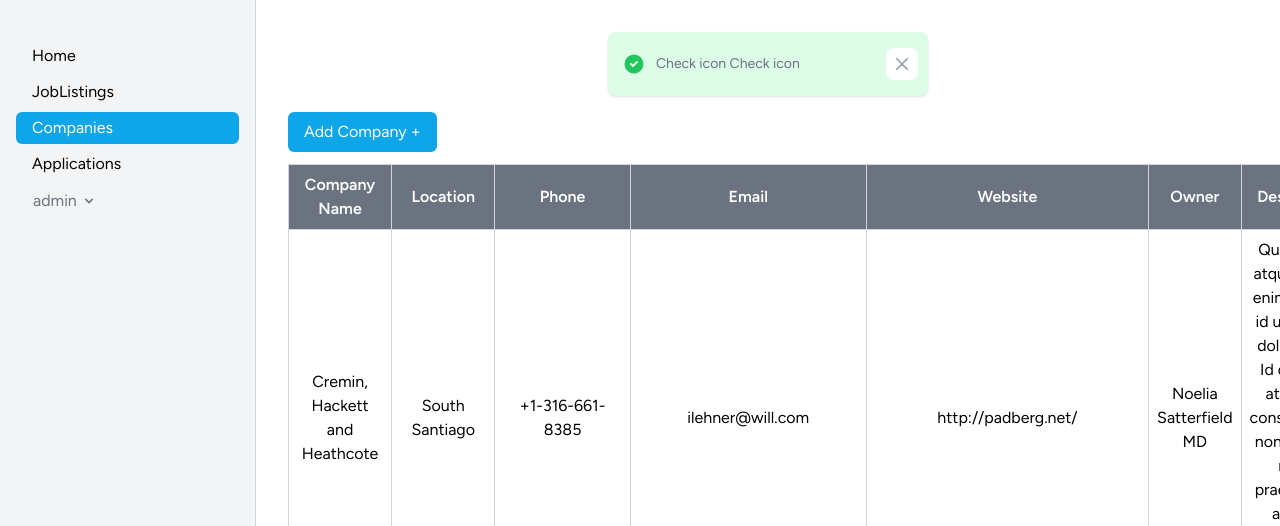
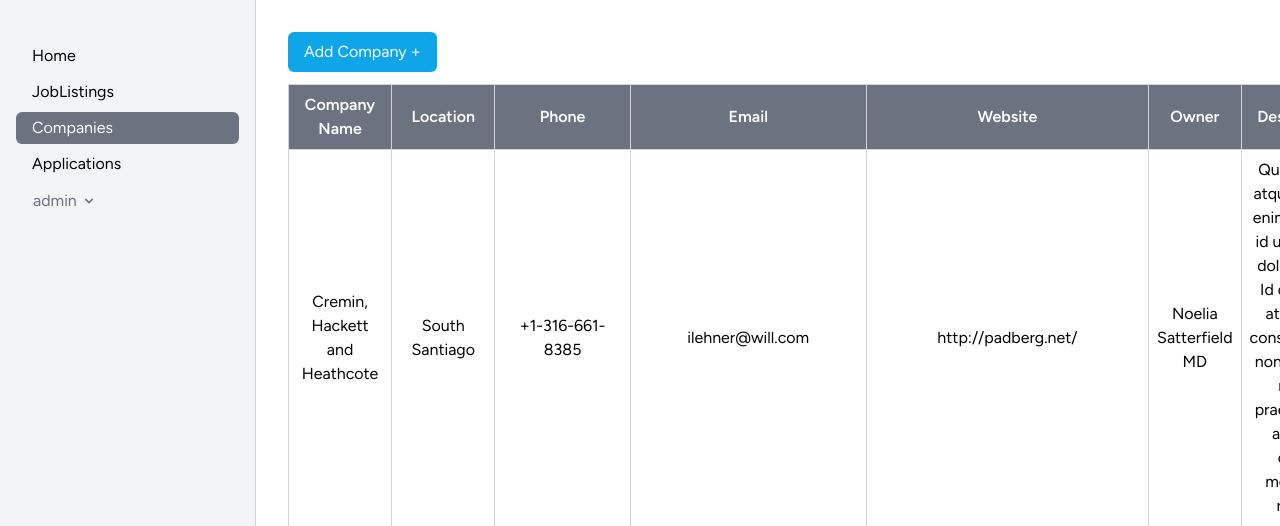
Before and after one commit to AliAbdulhame2d/job-portal, a Laravel app: page /admin/companies in a window 1280 px wide. Shown: the part 64-590 px from the top of the page. Run offline with Laravel 12, Linux system fonts and the light colour scheme; a user stored in the database is signed in; data comes from the database, SQL or seed files in the repository; style sheets or scripts are compiled from the project's sources.

Commit message:
Improving

```diff
--- a/resources/views/components/alert.blade.php
+++ b/resources/views/components/alert.blade.php
@@ -1,6 +1,6 @@
 <div x-data="{open_success: true, open_danger: true}" class="flex justify-center">
 
-    @if (!session()->has('success'))
+    @if (session()->has('success'))
         <div id="toast-success"
 
             class="flex items-center w-full max-w-xs p-4 mb-4 text-gray-500 bg-green-100 rounded-lg shadow dark:text-gray-400 dark:bg-gray-800 transition-all duration-500 ease-in-out transform origin-top"
@@ -14,10 +14,9 @@
                 <span class="sr-only">Check icon</span>
             </div>
 
-            <div class="ml-3 text-sm font-normal">Check icon Check icon{{session('success')}}</div>
+            <div class="ml-3 text-sm font-normal">{{session('success')}}</div>
 
-            <!-- قمنا بترك @click="open=false" كما هي لتقوم بإغلاق التنبيه -->
-            <button @click="open_success = false" type="button" class="ml-auto -mx-1.5 -my-1.5 bg-white text-gray-400 hover:text-gray-900 rounded-lg focus:ring-2 focus:ring-gray-300 p-1.5 hover:bg-gray-100 inline-flex items-center justify-center h-8 w-8 dark:text-gray-500 dark:hover:text-white dark:bg-gray-800 dark:hover:bg-gray-700" data-dismiss-target="#toast-success" aria-label="Close">
+             <button @click="open_success = false" type="button" class="ml-auto -mx-1.5 -my-1.5 bg-white text-gray-400 hover:text-gray-900 rounded-lg focus:ring-2 focus:ring-gray-300 p-1.5 hover:bg-gray-100 inline-flex items-center justify-center h-8 w-8 dark:text-gray-500 dark:hover:text-white dark:bg-gray-800 dark:hover:bg-gray-700" data-dismiss-target="#toast-success" aria-label="Close">
                 <span class="sr-only">Close</span>
                 <svg class="w-3 h-3" aria-hidden="true" xmlns="http://www.w3.org/2000/svg" fill="none" viewBox="0 0 14 14">
                     <path stroke="currentColor" stroke-linecap="round" stroke-linejoin="round" stroke-width="2" d="m1 1 6 6m0 0 6 6M7 7l6-6M7 7l-6 6"/>
--- a/resources/views/layouts/admin.blade.php
+++ b/resources/views/layouts/admin.blade.php
@@ -42,17 +42,17 @@
         <main class="flex flex-1 overflow-hidden">
             <aside :class="open ? 'translate-x-0' : '-translate-x-full'" class="bg-gray-100 fixed top-17 left-0 h-full w-64 pt-10 p-4 border-r border-r-gray-300 overflow-y-auto transform transition-transform duration-300 md:translate-x-0 md:static">
                 <ul class="text-left">
-                    <li class="hover:text-white mb-1 p-1 px-4 rounded-md {{request()->routeIs('admin.dashboard')? 'bg-sky-500 text-white' : 'hover:bg-sky-500'}}"><a href="{{route('admin.dashboard')}}">Home</a></li>
-                    <li class="hover:text-white mb-1 p-1 px-4 rounded-md {{request()->routeIs('admin.jobListings.*')? 'bg-sky-500 text-white' : 'hover:bg-sky-500'}}"><a href="{{route('admin.joblistings.index')}}">JobListings</a></li>
-                    <li class="hover:text-white mb-1 p-1 px-4 rounded-md {{request()->routeIs('admin.companies.*')? 'bg-sky-500 text-white' : 'hover:bg-sky-500'}}"><a href="{{route('admin.companies.index')}}">Companies</a></li>
-                    <li class="hover:text-white mb-1 p-1 px-4 rounded-md {{request()->routeIs('admin.applications.*')? 'bg-sky-500 text-white' : 'hover:bg-sky-500'}}"><a href="{{route('admin.applications.index')}}">Applications</a></li>
+                    <li class="hover:text-white mb-1 p-1 px-4 rounded-md transition duration-200 {{request()->routeIs('admin.dashboard')? 'bg-gray-500 text-white' : 'hover:bg-sky-500'}}"><a href="{{route('admin.dashboard')}}">Home</a></li>
+                    <li class="hover:text-white mb-1 p-1 px-4 rounded-md transition duration-200 {{request()->routeIs('admin.jobListings.*')? 'bg-gray-500 text-white' : 'hover:bg-sky-500'}}"><a href="{{route('admin.joblistings.index')}}">JobListings</a></li>
+                    <li class="hover:text-white mb-1 p-1 px-4 rounded-md transition duration-200 {{request()->routeIs('admin.companies.*')? 'bg-gray-500 text-white' : 'hover:bg-sky-500'}}"><a href="{{route('admin.companies.index')}}">Companies</a></li>
+                    <li class="hover:text-white mb-1 p-1 px-4 rounded-md transition duration-200 {{request()->routeIs('admin.applications.*')? 'bg-gray-500 text-white' : 'hover:bg-sky-500'}}"><a href="{{route('admin.applications.index')}}">Applications</a></li>
 
                     <!-- Settings Dropdown -->
-                    <li class="hover:bg-sky-300 mb-1 rounded-md">
+                    <li class="hover:bg-sky-500 mb-1 rounded-md">
 
                             <x-dropdown align="right" width="48">
                                 <x-slot name="trigger">
-                                    <button class="p-1 px-4 inline-flex items-center border border-transparent  rounded-md text-gray-500 hover:text-gray-700 focus:outline-none transition ease-in-out duration-150">
+                                    <button class="p-1 px-4 inline-flex items-center border border-transparent  rounded-md text-gray-500 hover:text-white focus:outline-none transition ease-in-out duration-150">
                                         <div>{{ Auth::user()->name }}</div>
 
                                         <div class="ms-1">
@@ -86,9 +86,9 @@
             </aside>
             <!--Main Content-->
             <section class="flex-1 bg-white p-8 overflow-auto">
-                <x-alert></x-alert>
-                  {{$slot}}
-            </sectin>
+                <x-alert> </x-alert>
+                {{$slot}}
+            </section>
             <!--End Main Content-->
         </main>
 
```
